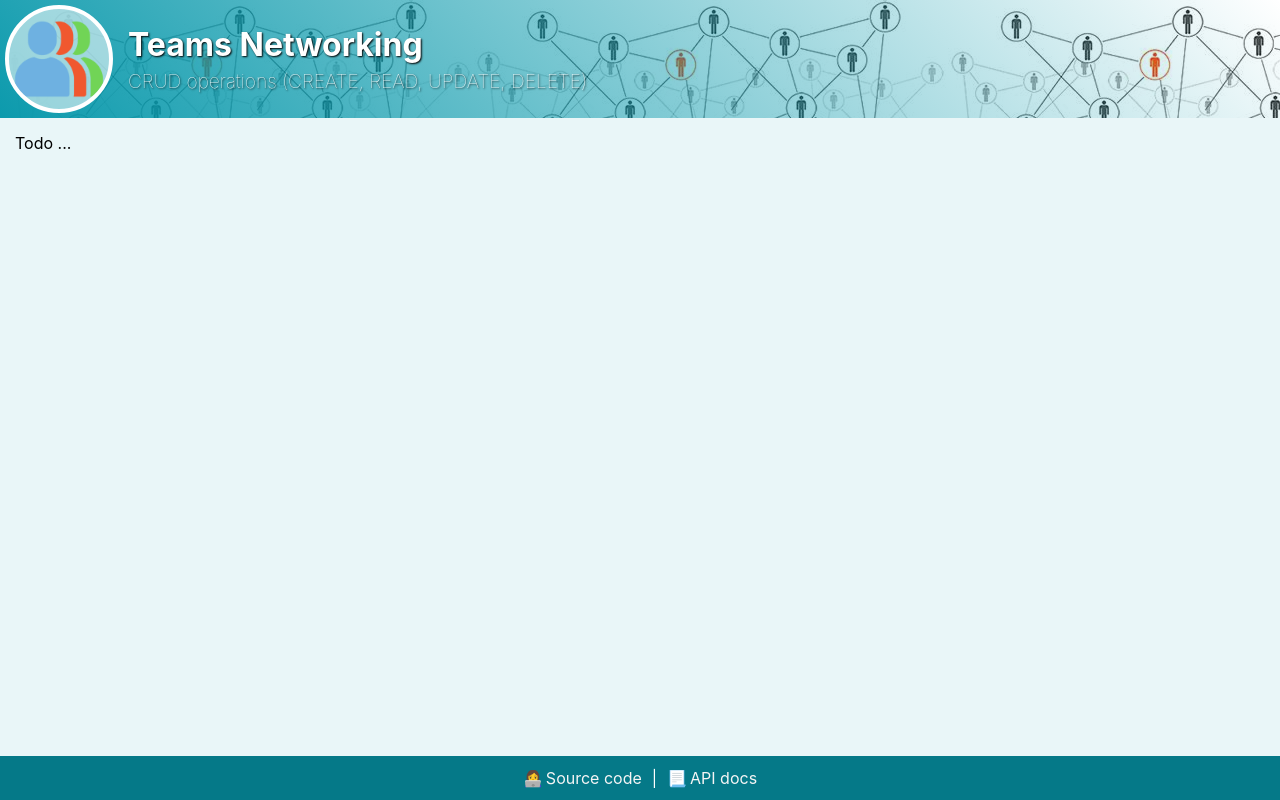
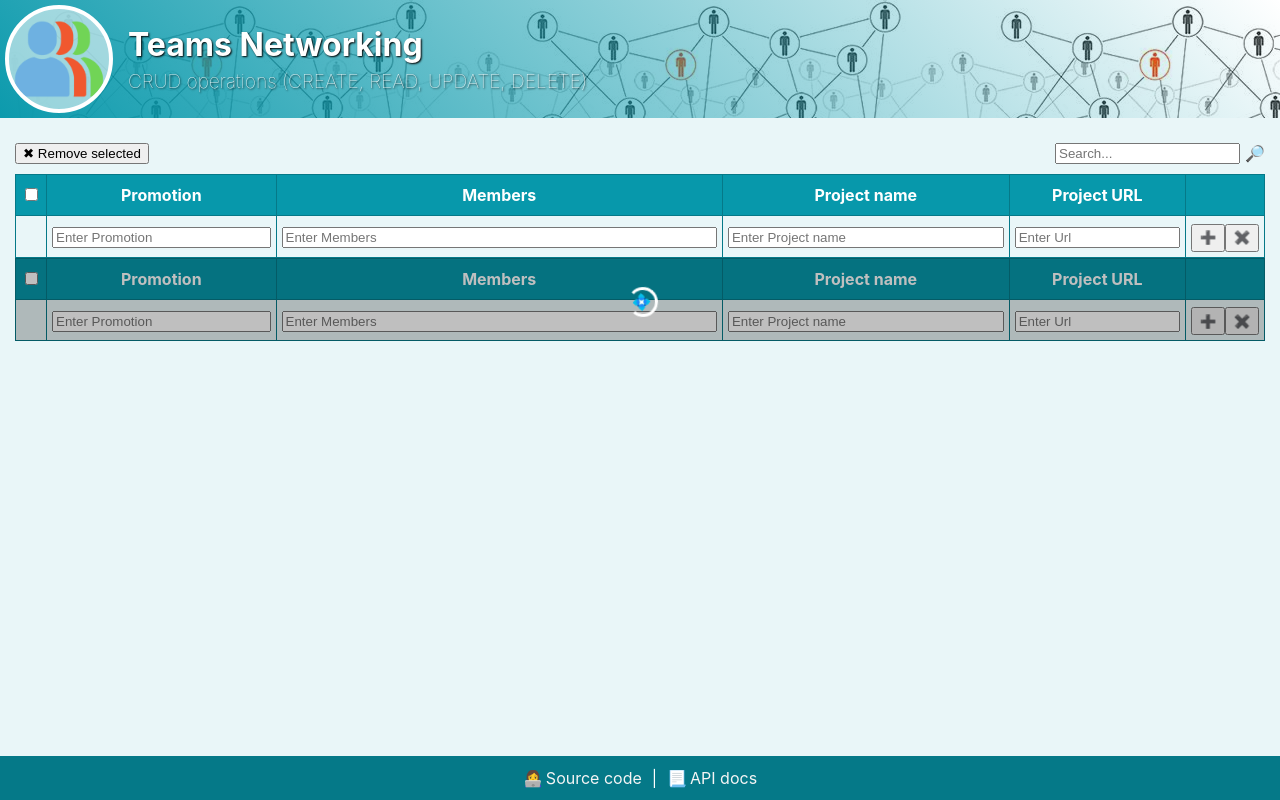
Before and after one commit to dtv71/teams-networking-react, a React (Create React App) app: page / in a window 1280 px wide. Built offline with nearby package versions, Linux system fonts and the light colour scheme.

Commit message:
add TeamsTable component

```diff
--- a/src/header/style.css
+++ b/src/header/style.css
@@ -23,3 +23,10 @@ header h1 {
   align-items: center;
   background: linear-gradient(45deg, #0798abfa, transparent);
 }
+
+#job-title {
+  color: #ffffff;
+  margin: 5px 0;
+  font-weight: 100;
+  font-size: 1.2em;
+}
--- a/src/main/components.tsx
+++ b/src/main/components.tsx
@@ -1,3 +1,16 @@
+import { TeamsTable } from "./teams/TeamsTable";
+
 export function ContentWrapper() {
-  return <div id="main"> Todo ...</div>;
+  return (
+    <div id="main">
+      <div className="tbar">
+        <button id="removeSelected">✖ Remove selected</button>
+        <div className="tfill"></div>
+        <input type="search" name="search" id="searchTeams" placeholder="Search..." />
+        <label htmlFor="searchTeams">🔎</label>
+      </div>
+      <TeamsTable loading={false} />
+      <TeamsTable loading={true} />
+    </div>
+  );
 }
--- /dev/null
+++ b/src/main/teams/TeamsTable.tsx
@@ -0,0 +1,55 @@
+export function TeamsTable(props) {
+  console.warn(props);
+  return (
+    <form id="teamsForm" action="" method="get" className={props.loading == true ? "loading-mask" : ""}>
+      <table id="teamsTable">
+        <colgroup>
+          <col className="select-all-column" />
+          <col style={{ width: "20%" }} />
+          <col style={{ width: "40%" }} />
+          <col style={{ width: "25%" }} />
+          <col style={{ width: "15%" }} />
+          <col className="table-actions" />
+        </colgroup>
+        <thead>
+          <tr>
+            <th>
+              <input type="checkbox" name="selectAll" id="selectAll" />
+            </th>
+            <th>Promotion</th>
+            <th>Members</th>
+            <th>Project name</th>
+            <th>Project URL</th>
+            <th></th>
+          </tr>
+        </thead>
+        <tbody></tbody>
+        <tfoot>
+          <tr>
+            <td>&nbsp;</td>
+            <td>
+              <input type="text" name="promotion" placeholder="Enter Promotion" required />
+            </td>
+            <td>
+              <input type="text" name="members" placeholder="Enter Members" required />
+            </td>
+            <td>
+              <input type="text" name="name" placeholder="Enter Project name" required />
+            </td>
+            <td>
+              <input type="text" name="url" placeholder="Enter Url" required />
+            </td>
+            <td>
+              <button type="submit" className="action-btn">
+                ➕
+              </button>
+              <button type="reset" className="action-btn">
+                ✖️
+              </button>
+            </td>
+          </tr>
+        </tfoot>
+      </table>
+    </form>
+  );
+}
--- a/src/style.css
+++ b/src/style.css
@@ -13,13 +13,6 @@ body {
   flex: 1;
   display: flex; /*imparte elementele proportional*/
   flex-direction: column;
-}
-
-#job-title {
-  color: #ffffff;
-  margin: 5px 0;
-  font-weight: 100;
-  font-size: 1.2em;
 }
 
 #my-picture {
```
